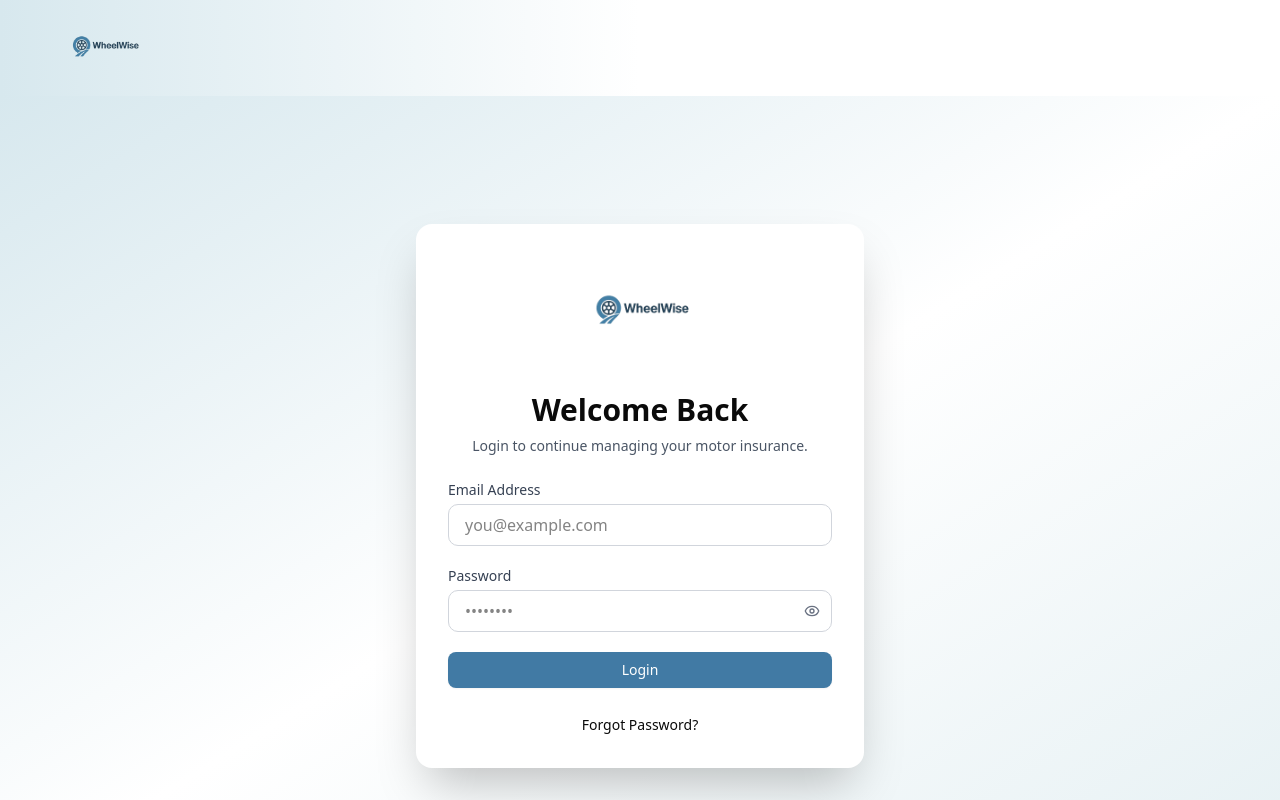
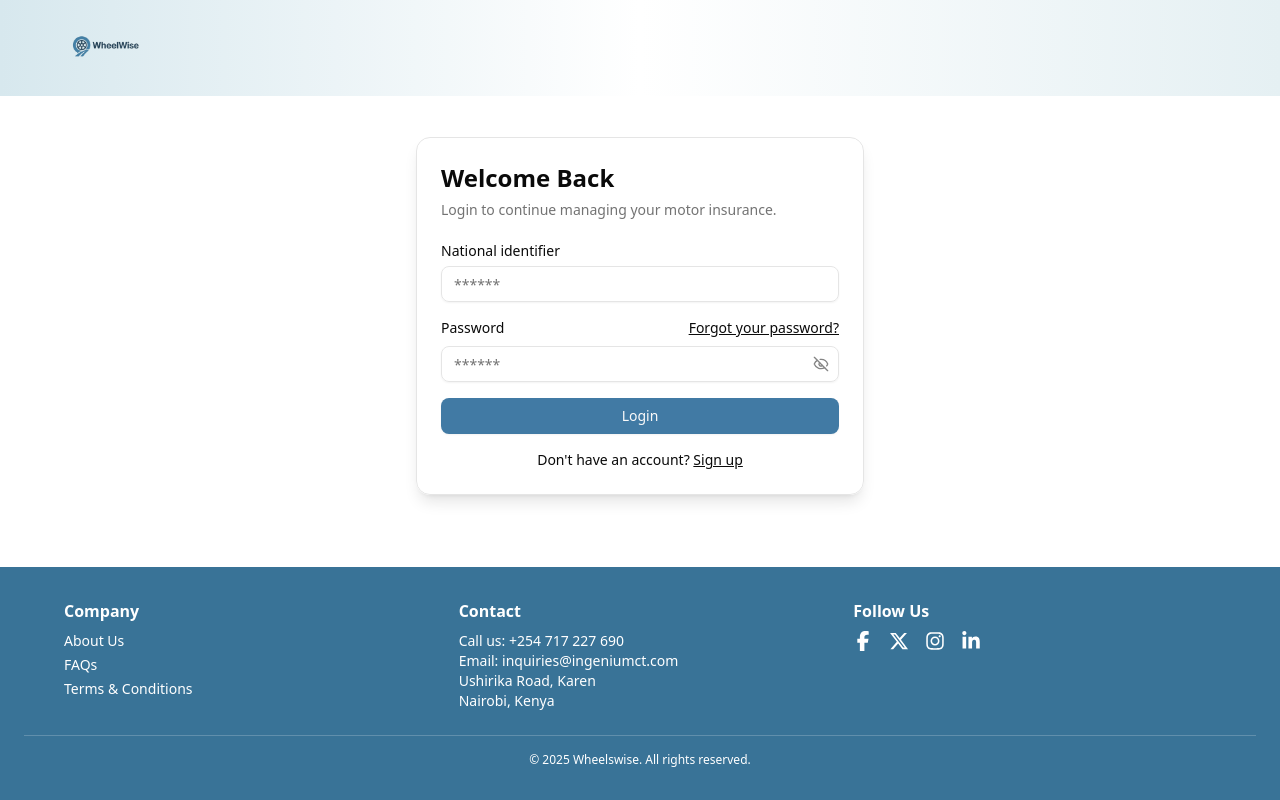
Before and after one commit to ingenium-connect/wheelswise-frontend, a Next.js app: page /login in a window 1280 px wide. Shown: the top 800 px of the page. Built offline with nearby package versions, Linux system fonts and the light colour scheme; no server answers.

Commit message:
feat(auth): setup user login page

```diff
--- a/app/layout.tsx
+++ b/app/layout.tsx
@@ -32,12 +32,13 @@ export default function RootLayout({
         className={`${geistSans.variable} ${geistMono.variable} antialiased`}
       >
         <NextTopLoader color="#397397" />
-        <main className="flex flex-col min-h-screen bg-gradient-to-r from-[#d7e8ee] via-white to-white">
+        <main className="flex flex-col min-h-screen">
           <Header />
+
           {children}
           <Footer />
         </main>
-        <Toaster />
+        <Toaster richColors/>
       </body>
     </html>
   );
--- a/app/login/page.tsx
+++ b/app/login/page.tsx
@@ -1,9 +1,8 @@
 import Login from "@/components/auth/Login";
 
-export default function SignUpPage() {
+export default function Page() {
   return (
     <>
-      {/* Form Content */}
       <Login />
     </>
   );
--- a/components/auth/Login.tsx
+++ b/components/auth/Login.tsx
@@ -1,106 +1,188 @@
 "use client";
 
-import React, { useState } from "react";
 import { useRouter } from "next/navigation";
-import { Eye, EyeOff } from "lucide-react";
-import Image from "next/image";
-import { Button } from "../ui/button";
+
 import Link from "next/link";
+import { z } from "zod";
+import { zodResolver } from "@hookform/resolvers/zod";
+import { useForm } from "react-hook-form";
+import { toast } from "sonner";
 
-interface LoginForm {
-  email: string;
-  password: string;
-}
+import {
+  Form,
+  FormControl,
+  FormField,
+  FormItem,
+  FormLabel,
+  FormMessage,
+} from "@/components/ui/form";
+import { Button } from "@/components/ui/button";
+import {
+  Card,
+  CardContent,
+  CardDescription,
+  CardHeader,
+  CardTitle,
+} from "@/components/ui/card";
+import { Input } from "@/components/ui/input";
+
+import { loginFormSchema } from "@/lib/validation-schemas";
+import { PasswordInput } from "../forms/password-input";
+import { useState } from "react";
+import { loginSubmitHandler } from "@/utilities/api";
+import { Loader2 } from "lucide-react";
+import { setCookie } from "nookies";
+
+import { LoginPayload } from "@/types/data";
+import { ACCESS_TOKEN, EMAIL, NAME, USER_ID } from "@/utilities/constants";
+
+const formSchema = loginFormSchema;
 
 const Login: React.FC = () => {
+  const [userDetails, setUserDetails] = useState<LoginPayload>({
+    national_identifier: "",
+    password: "",
+    user_type: "COMPREHENSIVE_CUSTOMER",
+  });
   const router = useRouter();
-  const [form, setForm] = useState<LoginForm>({ email: "", password: "" });
-  const [showPassword, setShowPassword] = useState(false);
 
-  const handleChange = (e: React.ChangeEvent<HTMLInputElement>) => {
-    setForm({ ...form, [e.target.name]: e.target.value });
-  };
+  const [isLoading, setIsLoading] = useState(false);
+  const form = useForm<z.infer<typeof formSchema>>({
+    resolver: zodResolver(formSchema),
+    defaultValues: {
+      national_identifier: "",
+      password: "",
+    },
+  });
 
-  const handleLogin = (e: React.FormEvent) => {
-    e.preventDefault();
-    console.log("Logging in with", form);
-    router.push("/");
-  };
+  async function onSubmit(values: z.infer<typeof formSchema>) {
+    setIsLoading(true);
+    setUserDetails(() => ({
+      ...userDetails,
+      national_identifier: values.national_identifier,
+      password: values.password,
+    }));
+    try {
+      const payload = {
+        ...values,
+        user_type: userDetails.user_type,
+      };
+      const response = await loginSubmitHandler({ ...payload });
+      if (response?.id) {
+        // Also store in cookies for backward compatibility
+        const userData = {
+          [ACCESS_TOKEN]: response?.auth_credentials?.idToken,
+          [USER_ID]: response?.id,
+          [EMAIL]: response?.email,
+          [NAME]: response?.name,
+        };
+
+        // Set cookies with options to allow sending to backend (cross-site, secure, SameSite=None)
+        Object.entries(userData).forEach(([key, value]) =>
+          setCookie(null, key, value, {
+            maxAge: 60 * 60, // 1 hour
+            path: "/",
+            secure: process.env.NODE_ENV === "production", // Not using HTTPS locally
+            sameSite: "lax", // 'lax' is more permissive for local dev
+          })
+        );
+
+        toast.success("Successfully logged in!");
+        router.push("/");
+      } else {
+        toast.error("Submission Error", {
+          description: "Error in submitting request! Please try again.",
+        });
+      }
+      form.reset();
+    } catch (error) {
+      toast.error("Submission Error", {
+        description: (error as Error)?.message || "An error occurred.",
+      });
+    } finally {
+      setIsLoading(false);
+    }
+  }
 
   return (
-    <div className="h-screen overflow-hidden flex items-center justify-center bg-gradient-to-br from-[#d7e8ee] via-white to-[#e5f0f3] px-4">
-      <div className="w-full max-w-md bg-white rounded-2xl shadow-2xl p-8">
-        {/* Logo */}
-        <div className="flex justify-center mb-6">
-          <Image
-            src="/logo.png"
-            alt="WheelsWise Logo"
-            width={112}
-            height={112}
-            className="h-24 md:h-28 w-auto object-contain"
-          />
-        </div>
-
-        {/* Heading */}
-        <h2 className="text-2xl md:text-3xl font-extrabold text-center mb-2 text-priamry">
-          Welcome Back
-        </h2>
-        <p className="text-center text-sm text-gray-600 mb-6">
-          Login to continue managing your motor insurance.
-        </p>
-
-        {/* Login Form */}
-        <form onSubmit={handleLogin} className="space-y-5">
-          <div>
-            <label className="block text-sm font-medium text-gray-700 mb-1">
-              Email Address
-            </label>
-            <input
-              type="email"
-              name="email"
-              value={form.email}
-              onChange={handleChange}
-              required
-              className="w-full px-4 py-2 border border-gray-300 rounded-lg focus:outline-none focus:ring-2 focus:ring-blue-500"
-              placeholder="you@example.com"
-            />
-          </div>
-
-          <div>
-            <label className="block text-sm font-medium text-gray-700 mb-1">
-              Password
-            </label>
-            <div className="relative">
-              <input
-                type={showPassword ? "text" : "password"}
-                name="password"
-                value={form.password}
-                onChange={handleChange}
-                required
-                className="w-full px-4 py-2 pr-10 border border-gray-300 rounded-lg focus:outline-none focus:ring-2"
-                placeholder="••••••••"
-              />
-              <span
-                className="absolute top-1/2 right-3 -translate-y-1/2 text-gray-500 cursor-pointer"
-                onClick={() => setShowPassword(!showPassword)}
-              >
-                {showPassword ? <EyeOff size={16} /> : <Eye size={16} />}
-              </span>
-            </div>
-          </div>
-
-          <Button type="submit" className="text-white transition w-full">
-            Login
-          </Button>
-
-          {/* Forgot Password */}
-          <div className="text-center mt-1">
-            <Link href="/forgot-password" className="text-sm hover:underline">
-              Forgot Password?
+    <div className="flex flex-col min-h-[50vh] h-full w-full items-center justify-center px-4">
+      <Card className="mx-auto mt-4 sm:mt-10 max-w-md w-full bg-white/80 backdrop-blur-sm shadow-lg">
+        <CardHeader>
+          <CardTitle className="text-2xl">Welcome Back</CardTitle>
+          <CardDescription>
+            Login to continue managing your motor insurance.
+          </CardDescription>
+        </CardHeader>
+        <CardContent>
+          <Form {...form}>
+            <form onSubmit={form.handleSubmit(onSubmit)} className="space-y-8">
+              <div className="grid gap-4">
+                <FormField
+                  control={form.control}
+                  name="national_identifier"
+                  render={({ field }) => (
+                    <FormItem className="grid gap-2">
+                      <FormLabel htmlFor="national_identifier">
+                        National identifier
+                      </FormLabel>
+                      <FormControl>
+                        <Input
+                          id="national_identifier"
+                          placeholder="******"
+                          type="text"
+                          required
+                          autoComplete="national_identifier"
+                          {...field}
+                        />
+                      </FormControl>
+                      <FormMessage />
+                    </FormItem>
+                  )}
+                />
+                <FormField
+                  control={form.control}
+                  name="password"
+                  render={({ field }) => (
+                    <FormItem className="grid gap-2">
+                      <div className="flex justify-between items-center">
+                        <FormLabel htmlFor="password">Password</FormLabel>
+                        <Link
+                          href="/forgot-password"
+                          className="ml-auto inline-block text-sm underline"
+                        >
+                          Forgot your password?
+                        </Link>
+                      </div>
+                      <FormControl>
+                        <PasswordInput
+                          id="password"
+                          required
+                          placeholder="******"
+                          autoComplete="current-password"
+                          {...field}
+                        />
+                      </FormControl>
+                      <FormMessage />
+                    </FormItem>
+                  )}
+                />
+                <Button type="submit" disabled={isLoading} className="w-full">
+                  {isLoading && (
+                    <Loader2 className="mr-2 h-4 w-4 animate-spin" />
+                  )}
+                  Login
+                </Button>
+              </div>
+            </form>
+          </Form>
+          <div className="mt-4 text-center text-sm">
+            Don&apos;t have an account?{" "}
+            <Link href="/signup" className="underline">
+              Sign up
             </Link>
           </div>
-        </form>
-      </div>
+        </CardContent>
+      </Card>
     </div>
   );
 };
--- a/components/layout/Header.tsx
+++ b/components/layout/Header.tsx
@@ -5,7 +5,7 @@ import React from "react";
 const Header = () => {
   return (
     <>
-      <header className="px-4 md:px-16 py-2 flex justify-start items-center">
+      <header className="px-4 md:px-16 py-2 flex justify-start items-center bg-gradient-to-r from-[#d7e8ee] via-white to-[#e5f0f3]">
         <Link href="/">
 
         <Image
--- /dev/null
+++ b/lib/validation-schemas.ts
@@ -0,0 +1,6 @@
+import { z } from "zod";
+
+export const loginFormSchema = z.object({
+  national_identifier: z.string().min(8, "Please enter your id.").max(20),
+  password: z.string().min(4, "Please enter a valid password.").max(20),
+});
```
